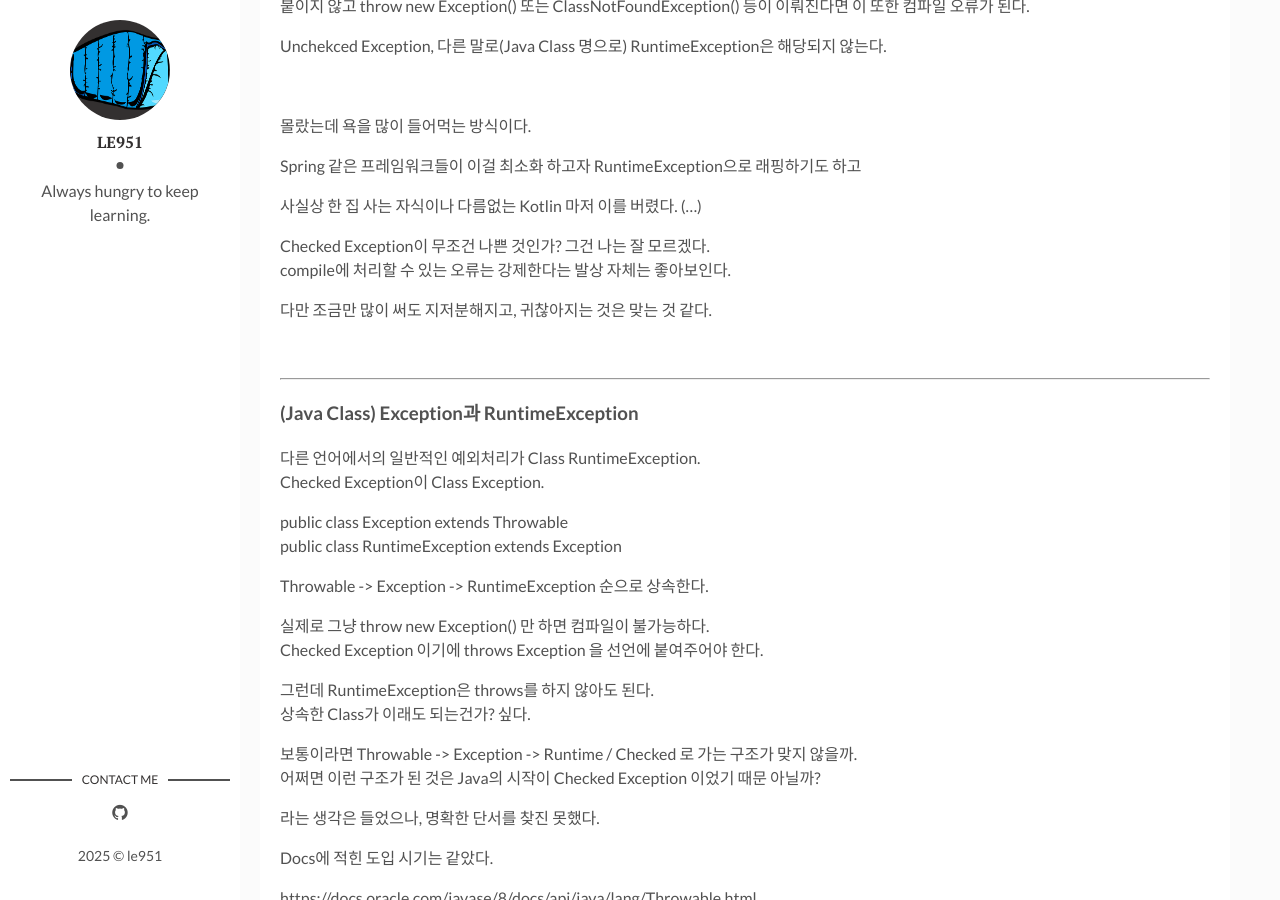
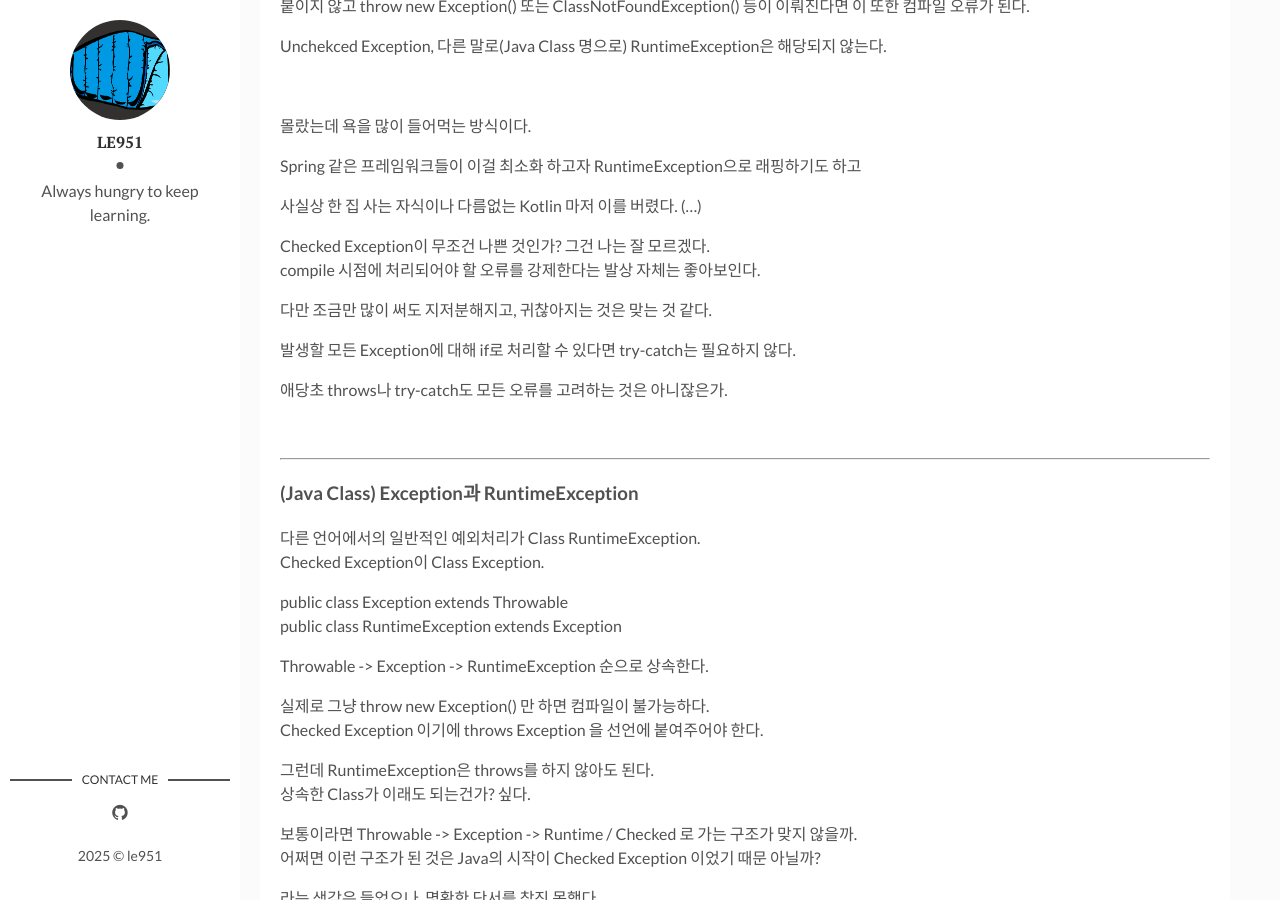
Before and after one commit to le951/blog, a Jekyll site: the page built from _posts/2025-03-24-Runtime-Excepton.md, in a window 1280 px wide and 900 px high, scrolled down 2935 px. Built offline with Jekyll 4.4.1, drawn with Linux system fonts in a browser that asks for light colours; comment, search, counter and statistics services are not loaded.

Commit message:
Update Post 'Runtime-Excepton'

```diff
--- a/_posts/2025-03-24-Runtime-Excepton.md
+++ b/_posts/2025-03-24-Runtime-Excepton.md
@@ -153,9 +153,13 @@ Spring 같은 프레임워크들이 이걸 최소화 하고자 RuntimeException
 사실상 한 집 사는 자식이나 다름없는 Kotlin 마저 이를 버렸다. (...)
 
 Checked Exception이 무조건 나쁜 것인가? 그건 나는 잘 모르겠다.\
-compile에 처리할 수 있는 오류는 강제한다는 발상 자체는 좋아보인다.
+compile 시점에 처리되어야 할 오류를 강제한다는 발상 자체는 좋아보인다.
 
 다만 조금만 많이 써도 지저분해지고, 귀찮아지는 것은 맞는 것 같다.
+
+발생할 모든 Exception에 대해 if로 처리할 수 있다면 try-catch는 필요하지 않다.
+
+애당초 throws나 try-catch도 모든 오류를 고려하는 것은 아니잖은가.
 
 <br>
 <hr>
```
